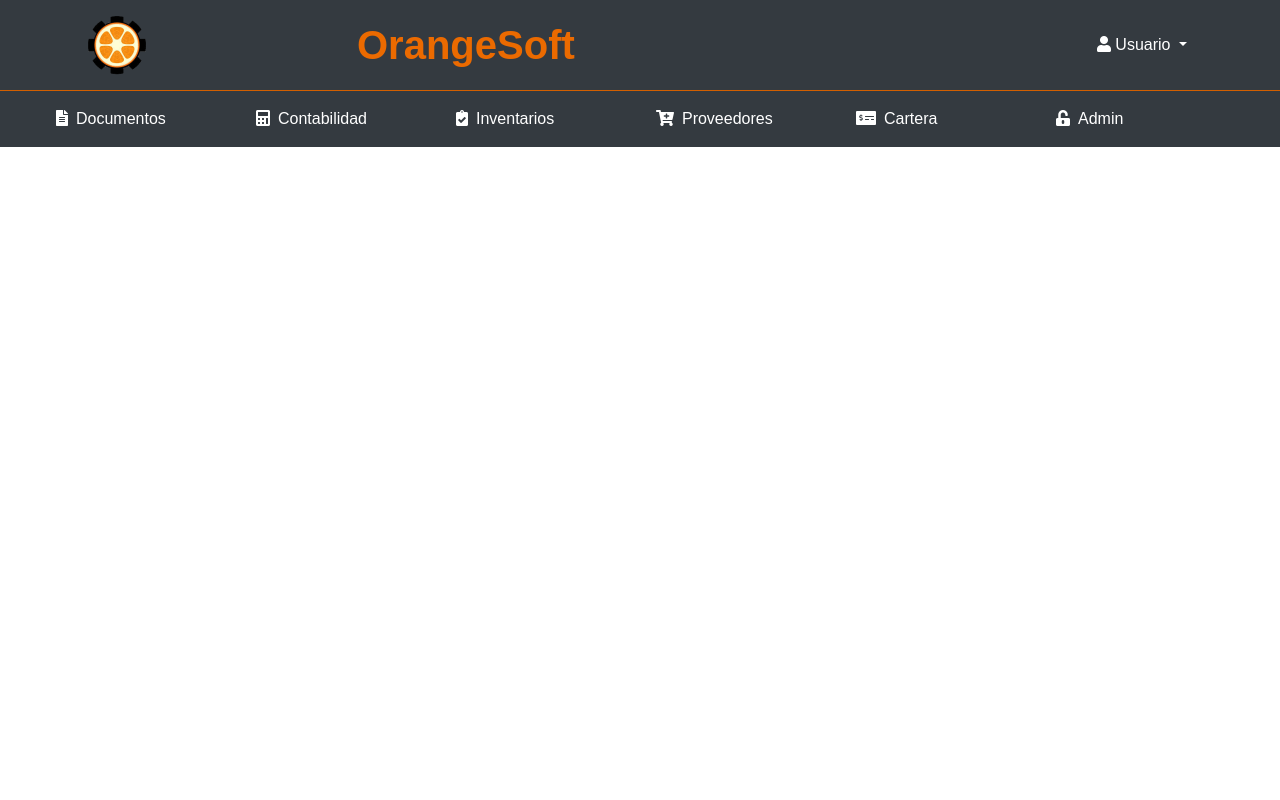
After one commit to orangesoftweb/sas, a PHP site: page /php/view/template.php in a window 1280 px wide. The commit adds this page. Run offline with PHP 8.4, Linux system fonts and the light colour scheme.

Commit message:
template navbar

```diff
--- /dev/null
+++ b/css/main-styles.css
@@ -0,0 +1,6 @@
+.navbar .nav-item .nav-link {
+    color: #fff;
+}
+.navbar .navbar-brand {
+    color: #eb6a00;
+}
--- /dev/null
+++ b/css/navbar.css
@@ -0,0 +1,104 @@
+/* CSS Document */
+
+/** Generales */
+html {
+    box-sizing: border-box;
+}
+*, *:before, *:after {
+    box-sizing: inherit;
+}
+
+body {
+    font-family: Arial, Helvetica, sans-serif;
+}
+ul {
+    list-style: none;
+    padding: 0;
+    margin: 0;
+}
+a {
+    text-decoration: none!important;
+    color: #ffffff;
+}
+span {
+	color: #eb6a00;
+	font-weight: bold;
+	font-size: 2.5em;
+}
+nav {
+	margin: 0!important;
+	paddin: 0!important;
+}
+hr {
+	margin: 0!important;
+	paddin: 0!important;
+	background: #eb6a00;
+}
+/** Header */
+.navbar .nav-item .nav-link {
+    color: #ffffff;
+}
+.navbar .navbar-brand {
+    color: #eb6a00;
+}
+/** NavBar */
+.upbar {
+    background-color: #343a40;
+}
+.menu i {
+    margin-right: .5rem;
+}
+.menu:hover {
+	background-color: #d45f00;
+	color: #ffffff;
+}
+.navigation {
+    margin: 0 auto;
+    max-width: 1200px;
+    display: flex;
+    flex-direction: column;
+}
+.navigation a {
+    padding: 1rem;
+    display: block;
+}
+@media (min-width:768px ) {
+    .navigation {
+        flex-direction: row;
+    }
+}
+.link {
+    overflow: hidden;
+}
+.link:hover .submenu {
+    max-height: 300px;
+}
+
+@media (min-width:768px ) {
+    .link {
+        flex: 1;
+        position: relative;
+        overflow: visible;
+    }
+    .link .submenu {
+        position: absolute;
+        width: 100%;
+    }
+}
+.submenu {
+    background-color: #343a40;
+    max-height: 0;
+    transition: .8s;
+}
+@media (min-width:768px) {
+    .submenu a {
+        display: none;
+    }
+    .link:hover .submenu a {
+        display: block;
+    }
+}
+.submenu a:hover {
+    background-color: #d45f00;
+	color: #ffffff;
+}
--- a/index.php
+++ b/index.php
@@ -5,7 +5,7 @@
 <title>OrangeSoftWeb-SAS</title>
 <!-- Bootstrap CSS -->
 <link rel="stylesheet" href="https://stackpath.bootstrapcdn.com/bootstrap/4.3.1/css/bootstrap.min.css" integrity="sha384-ggOyR0iXCbMQv3Xipma34MD+dH/1fQ784/j6cY/iJTQUOhcWr7x9JvoRxT2MZw1T" crossorigin="anonymous">
-<link rel="stylesheet" href="css/main-style.css">
+<link rel="stylesheet" href="css/signin.css">
 </head>
 
 <body>
--- /dev/null
+++ b/php/view/template.php
@@ -0,0 +1,97 @@
+<!-- Bootstrap CSS -->
+<link rel="stylesheet" href="https://stackpath.bootstrapcdn.com/bootstrap/4.3.1/css/bootstrap.min.css" integrity="sha384-ggOyR0iXCbMQv3Xipma34MD+dH/1fQ784/j6cY/iJTQUOhcWr7x9JvoRxT2MZw1T" crossorigin="anonymous">
+<!-- FontAwesome CSS -->
+<link rel="stylesheet" href="https://use.fontawesome.com/releases/v5.7.2/css/all.css" integrity="sha384-fnmOCqbTlWIlj8LyTjo7mOUStjsKC4pOpQbqyi7RrhN7udi9RwhKkMHpvLbHG9Sr" crossorigin="anonymous">
+<link rel="stylesheet" href="../../css/navbar.css">
+
+<!--Navigation-->
+<!-- Image and text -->
+<nav class="navbar navbar-expand-lg navbar-dark bg-dark">
+	<div class="container">
+		<a class="navbar-brand" href="/"><!--Inicio-->
+			<img src="../../img/logo.ico" alt="logo" style="width:25%;">
+		</a><span>OrangeSoft</span>
+		<button class="navbar-toggler" type="button" data-toggle="collapse" data-target="#navbarNav" aria-controls="navbarNav" aria-expanded="false" aria-label="Toggle navigation">
+		<span class="navbar-toggler-icon"></span>
+		</button>
+		<div class="collapse navbar-collapse" id="navbarNav">
+			<ul class="navbar-nav ml-auto">
+				<li class="nav-item dropdown">
+        			<a class="nav-link dropdown-toggle" href="#" id="navbarDropdown" role="button" data-toggle="dropdown" aria-haspopup="true" aria-expanded="false"><i class="fas fa-user"></i>
+          			Usuario
+        			</a>
+					<div class="dropdown-menu" aria-labelledby="navbarDropdown">
+					  <a class="dropdown-item" href="#">Salir</a>
+					</div>
+      			</li>
+			</ul>
+		</div>
+	</div>
+</nav>
+<hr>
+<nav class="upbar">
+	<ul class="navigation">
+		<li class="link" id="documents">
+			<a href="#documents" class="menu">
+				<i class="fas fa-file-alt"></i>Documentos
+			</a>
+			<div class="submenu">
+				<a href="#">Factura Compra</a>
+				<a href="#">Factura Venta</a>
+				<a href="#">Recibo Caja</a>
+				<a href="#">Compr. Egreso</a>
+			</div>
+		</li>
+		<li class="link" id="accounting">
+			<a href="#accounting" class="menu">
+				<i class="fas fa-calculator"></i>Contabilidad
+			</a>
+			<div class="submenu">
+				<a href="#">Terceros</a>
+				<a href="#">Ingresos</a>
+				<a href="#">Gastos</a>
+				<a href="#">Caja</a>
+			</div>
+		</li>
+		<li class="link" id="inventories">
+			<a href="#inventories" class="menu">
+				<i class="fas fa-clipboard-check"></i>Inventarios
+			</a>
+			<div class="submenu">
+				<a href="#">Ver Todos</a>
+				<a href="#">Buscar</a>
+			</div>
+		</li>
+		<li class="link" id="providers">
+			<a href="#providers" class="menu">
+				<i class="fas fa-cart-plus"></i>Proveedores
+			</a>
+			<div class="submenu">
+				<a href="#">Configuración</a>
+				<a href="#">Lenguaje</a>
+			</div>
+		</li>
+		<li class="link" id="portfolio">
+			<a href="#portfolio" class="menu">
+				<i class="fas fa-money-check-alt"></i>Cartera
+			</a>
+			<div class="submenu">
+				<a href="#">Configuración</a>
+				<a href="#">Lenguaje</a>
+			</div>
+		</li>
+		<li class="link" id="administration">
+			<a href="#administration" class="menu">
+				<i class="fas fa-unlock-alt"></i>Admin
+			</a>
+			<div class="submenu">
+				<a href="#">Configuración</a>
+				<a href="#">Lenguaje</a>
+			</div>
+		</li>
+	</ul>
+</nav>
+<!-- Bootstrap JS -->
+<script src="https://code.jquery.com/jquery-3.3.1.slim.min.js" integrity="sha384-q8i/X+965DzO0rT7abK41JStQIAqVgRVzpbzo5smXKp4YfRvH+8abtTE1Pi6jizo" crossorigin="anonymous"></script>
+<script src="https://cdnjs.cloudflare.com/ajax/libs/popper.js/1.14.7/umd/popper.min.js" integrity="sha384-UO2eT0CpHqdSJQ6hJty5KVphtPhzWj9WO1clHTMGa3JDZwrnQq4sF86dIHNDz0W1" crossorigin="anonymous"></script>
+<script src="https://stackpath.bootstrapcdn.com/bootstrap/4.3.1/js/bootstrap.min.js" integrity="sha384-JjSmVgyd0p3pXB1rRibZUAYoIIy6OrQ6VrjIEaFf/nJGzIxFDsf4x0xIM+B07jRM" crossorigin="anonymous"></script>
```
Also changed, not shown: css/signin.css (renamed from css/main-style.css, +17 -0 lines), php/view/header.php (added, +35 -0 lines), php/view/navbar.php (added, +66 -0 lines), js/main-scripts.js (renamed from js/main-script.js).
